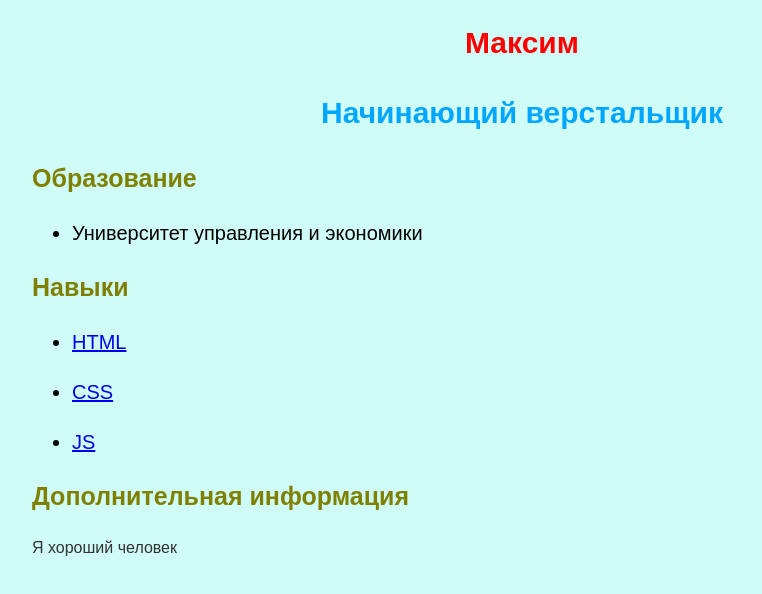
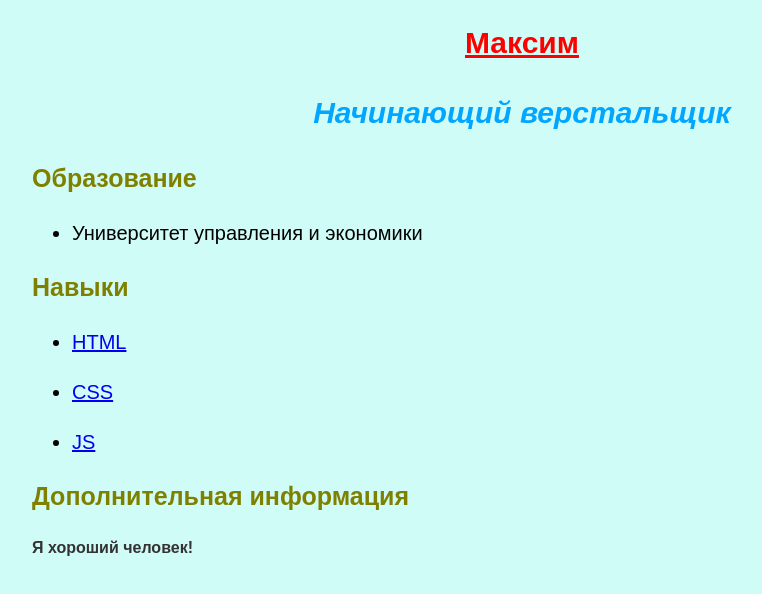
Before and after one commit to MaxSmirnov01/MaxSmirnov01.github.io, a plain HTML site: page index.html in a window 1280 px wide. Shown: the whole page, without its empty margins (118-880 px from the left). Drawn offline with Linux system fonts and the light colour scheme.

Commit message:
Update index.html

```diff
--- a/index.html
+++ b/index.html
@@ -7,8 +7,8 @@
   </head>
   <body>
     <main>
-      <h1>Максим</h1>
-      <h2>Начинающий верстальщик</h2>
+      <h1><span style="text-decoration: underline;">Максим</span></h1>
+      <h2><em>Начинающий верстальщик</em></h2>
       <section>
         <h2>Образование</h2>
         <ul><li>Университет управления и экономики</li></ul>
@@ -21,7 +21,7 @@
       </section>
       <section>
       <h2>Дополнительная информация</h2>
-      <p>Я хороший человек</p>
+        <p><strong>Я хороший человек!</strong></p>
       </section>
     </main>
   </body>
```
